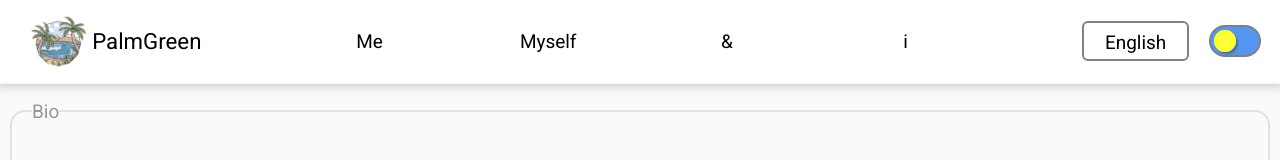
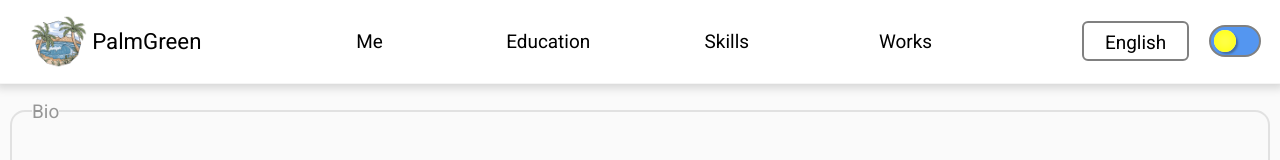
Before and after one commit to timmygunja/palmgreen, a React (Create React App) app: page / in a window 1280 px wide. Shown: the top 160 px of the page. Built offline with nearby package versions, Linux system fonts and the light colour scheme.

Commit message:
changes to the navbar

```diff
--- a/src/App.js
+++ b/src/App.js
@@ -15,6 +15,11 @@ function App() {
   const refI = useRef(null);
 
   const engText = {
+    navMe: "Me",
+    navEducation: "Education",
+    navSkills: "Skills",
+    navProjects: "Works",
+
     bioText:
       "Hello! Welcome to my little portfolio page, which contains information about me as a developer. By the way, my name is Tim and I am mostly familiar with Python, Java and JavaScript including a number of popular 3rd party libraries related to these languages. Coding since 2019, my experience now is mostly in the fields of frontend, backend, applied solutions and machine learning / big data development. This adaptive page was created by me so you can further get acquainted with the stages of my education, achievements, skills and links to my projects!",
     eduTitle: "Education",
@@ -117,6 +122,11 @@ function App() {
   };
 
   const ruText = {
+    navMe: "Я",
+    navEducation: "Образование",
+    navSkills: "Навыки",
+    navProjects: "Работы",
+
     bioText:
       "Привет! Добро пожаловть на страницу-портфолио, отображающую основную информацию обо мне как разработчике. Меня, кстати, зовут Тимур и я хорошо знаком с Python, Java и JavaScript, а также многими популярными библиотеками, сопутствующими этим языкам. Разрабатываю с 2019 года, имею опыт в областях фронтенд, бэкенд, прикладных решений и машинного обучения / big data, в том числе и рабочий. Данная адаптивная страница создана мной, здесь Вы можете ознакомиться со ступенями моего образования, достижениями, навыками и ссылками на мои проекты!",
     eduTitle: "Образование",
--- a/src/store/ui-slice.js
+++ b/src/store/ui-slice.js
@@ -1,6 +1,11 @@
 import { createSlice } from "@reduxjs/toolkit";
 
 const engText = {
+  navMe: "Me",
+  navEducation: "Education",
+  navSkills: "Skills",
+  navProjects: "Works",
+
   bioText:
     "Hello! Welcome to my little portfolio page, which contains information about me as a developer. By the way, my name is Tim and I am mostly familiar with Python, Java and JavaScript including a number of popular 3rd party libraries related to these languages. Coding since 2019, my experience now is mostly in the fields of frontend, backend, applied solutions and machine learning / big data development. This adaptive page was created by me so you can further get acquainted with the stages of my education, achievements, skills and links to my projects!",
   eduTitle: "Education",
--- a/src/ui/layout/NavBar.js
+++ b/src/ui/layout/NavBar.js
@@ -33,6 +33,12 @@ const NavBar = (props) => {
       : setLanguageButtonClass("languagetoggle");
   };
 
+  const { navMe, navEducation, navSkills, navProjects } = useSelector(
+    (state) => state.ui.currentText
+  );
+
+  console.log(navEducation);
+
   return (
     <div className={"navbar"}>
       <ThemeProvider theme={theme === "light" ? lightTheme : darkTheme}>
@@ -47,10 +53,10 @@ const NavBar = (props) => {
       </div>
 
       <div className={"mainbar"}>
-        <button onClick={props.onClickMe}>Me</button>
-        <button onClick={props.onClickMyself}>Myself</button>
-        <button onClick={props.onClickAnd}>&</button>
-        <button onClick={props.onClickI}>i</button>
+        <button onClick={props.onClickMe}>{navMe}</button>
+        <button onClick={props.onClickMyself}>{navEducation}</button>
+        <button onClick={props.onClickAnd}>{navSkills}</button>
+        <button onClick={props.onClickI}>{navProjects}</button>
       </div>
 
       {/* <div className={""}></div> */}
```
Also changed, not shown: src/hooks/useIsInViewport.js (added, +23 -0 lines).
